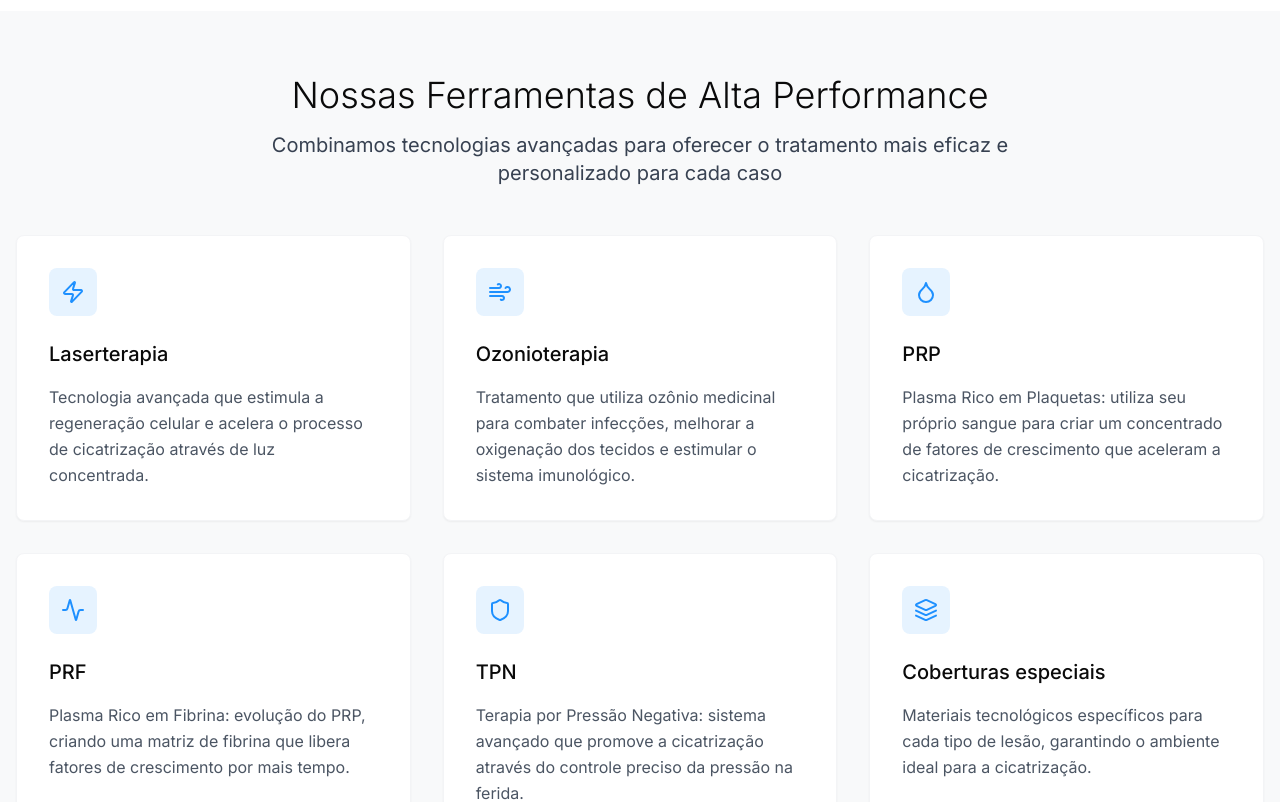
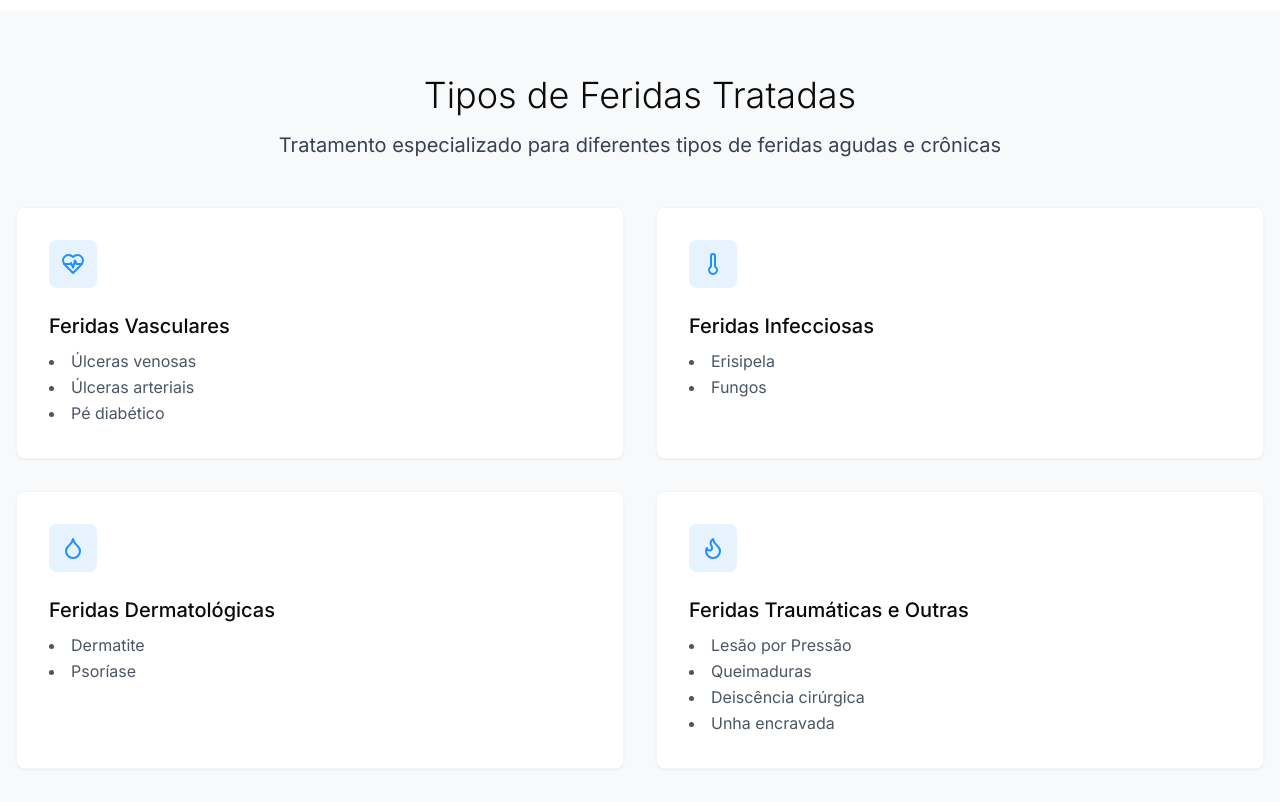
Before and after one commit to ItaloSol/LandingPageEnfermeira, a Next.js app: page / in a window 1280 px wide. Shown: the part 4800-5602 px from the top of the page. Built offline with nearby package versions, Linux system fonts and the light colour scheme.

Commit message:
Adicionado todas alterações final

```diff
--- a/components/ServicesSection.tsx
+++ b/components/ServicesSection.tsx
@@ -1,39 +1,49 @@
 'use client';
 
-import { Zap, Shield, Activity, Droplet, Wind, Layers } from 'lucide-react';
+import {
+  HeartPulse, // Vasculares
+  Thermometer, // Infecciosas
+  Droplet,    // Dermatológicas
+  Flame,      // Traumáticas e Outras
+} from 'lucide-react';
 import { useEffect } from 'react';
 
 export default function ServicesSection() {
-  const services = [
+  const woundGroups = [
     {
-      name: 'Laserterapia',
-      description: 'Tecnologia avançada que estimula a regeneração celular e acelera o processo de cicatrização através de luz concentrada.',
-      icon: Zap
+      name: 'Feridas Vasculares',
+      icon: HeartPulse,
+      wounds: [
+        'Úlceras venosas',
+        'Úlceras arteriais',
+        'Pé diabético'
+      ]
     },
     {
-      name: 'Ozonioterapia',
-      description: 'Tratamento que utiliza ozônio medicinal para combater infecções, melhorar a oxigenação dos tecidos e estimular o sistema imunológico.',
-      icon: Wind
+      name: 'Feridas Infecciosas',
+      icon: Thermometer,
+      wounds: [
+        'Erisipela',
+        'Fungos'
+      ]
     },
     {
-      name: 'PRP',
-      description: 'Plasma Rico em Plaquetas: utiliza seu próprio sangue para criar um concentrado de fatores de crescimento que aceleram a cicatrização.',
-      icon: Droplet
+      name: 'Feridas Dermatológicas',
+      icon: Droplet,
+      wounds: [
+        'Dermatite',
+        'Psoríase'
+      ]
     },
     {
-      name: 'PRF',
-      description: 'Plasma Rico em Fibrina: evolução do PRP, criando uma matriz de fibrina que libera fatores de crescimento por mais tempo.',
-      icon: Activity
-    },
-    {
-      name: 'TPN',
-      description: 'Terapia por Pressão Negativa: sistema avançado que promove a cicatrização através do controle preciso da pressão na ferida.',
-      icon: Shield
-    },
-    {
-      name: 'Coberturas especiais',
-      description: 'Materiais tecnológicos específicos para cada tipo de lesão, garantindo o ambiente ideal para a cicatrização.',
-      icon: Layers
+      name: 'Feridas Traumáticas e Outras',
+      icon: Flame,
+      wounds: [
+        'Lesão por Pressão',
+        'Queimaduras',
+        'Deiscência cirúrgica',
+        'Unha encravada'
+      ]
     }
   ];
 
@@ -66,14 +76,14 @@ export default function ServicesSection() {
     <section className="py-16 bg-[#F8F9FA]">
       <div className="container mx-auto px-4">
         <h2 className="text-3xl md:text-4xl font-light text-center mb-4">
-          Nossas Ferramentas de Alta Performance
+          Tipos de Feridas Tratadas
         </h2>
         <p className="text-xl text-gray-700 text-center mb-12 max-w-3xl mx-auto">
-          Combinamos tecnologias avançadas para oferecer o tratamento mais eficaz e personalizado para cada caso
+          Tratamento especializado para diferentes tipos de feridas agudas e crônicas
         </p>
-        <div className="grid grid-cols-1 md:grid-cols-2 lg:grid-cols-3 gap-8">
-          {services.map((service, index) => {
-            const Icon = service.icon;
+        <div className="grid grid-cols-1 sm:grid-cols-2 gap-8">
+          {woundGroups.map((group, index) => {
+            const Icon = group.icon;
             return (
               <div
                 key={index}
@@ -83,10 +93,12 @@ export default function ServicesSection() {
                 <div className="bg-[#E6F3FF] w-12 h-12 rounded-lg flex items-center justify-center mb-6">
                   <Icon className="w-6 h-6 text-[#1E90FF]" />
                 </div>
-                <h3 className="text-xl font-medium mb-4">{service.name}</h3>
-                <p className="text-gray-600 leading-relaxed">
-                  {service.description}
-                </p>
+                <h3 className="text-xl font-medium mb-2">{group.name}</h3>
+                <ul className="text-gray-600 leading-relaxed list-disc list-inside">
+                  {group.wounds.map((wound, i) => (
+                    <li key={i}>{wound}</li>
+                  ))}
+                </ul>
               </div>
             );
           })}
```
Also changed, not shown: public/logo.webp, 6 other files (tests, documents, lock files or other folders).
